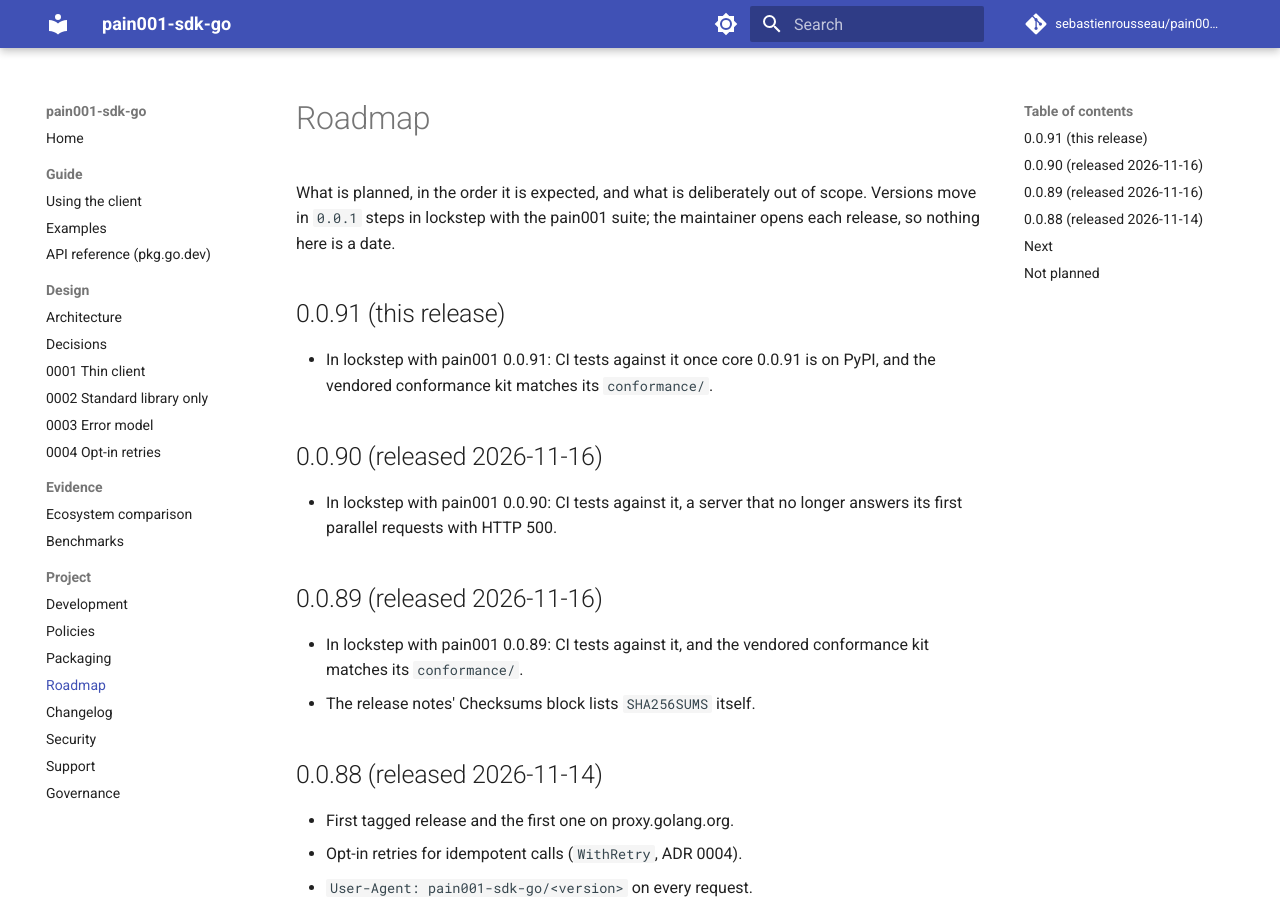
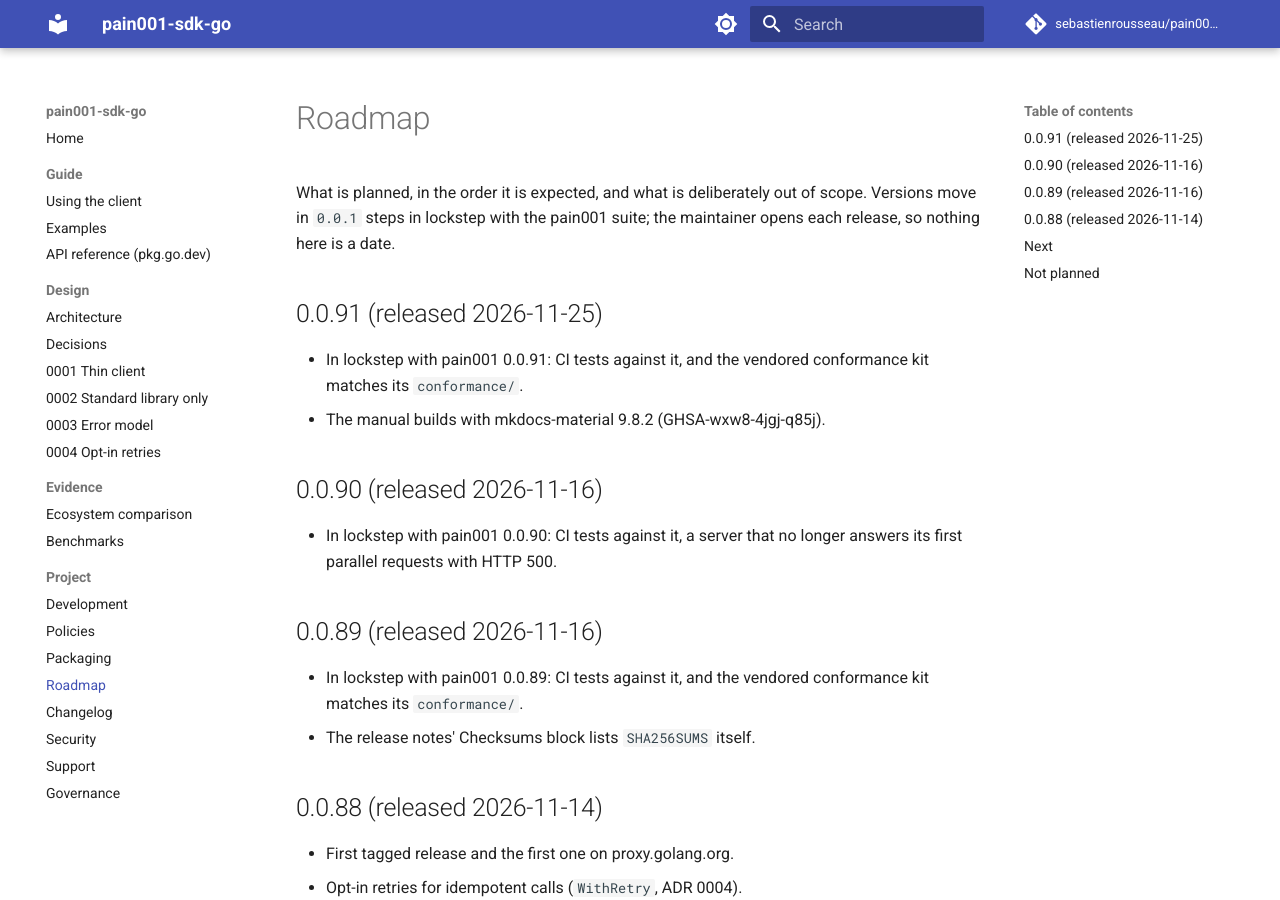
Before and after one commit to sebastienrousseau/pain001-sdk-go, an MkDocs documentation site: the page built from docs/ROADMAP.md, in a window 1280 px wide and 900 px high. Built offline with MkDocs 1.6.1 and Material for MkDocs 9.7.7, drawn with Linux system fonts in a browser that asks for light colours; comment, search, counter and statistics services are not loaded.

Commit message:
chore(release): prepare 0.0.91
Dates the 0.0.91 section 2026-11-25, in lockstep with pain001 0.0.91,
now on PyPI. CI's conformance server moves to pain001[api]==0.0.91:
ci/server-requirements.txt is regenerated with its header command and
its pain001 hashes match PyPI's wheel and sdist. The vendored
conformance kit is byte-identical to core v0.0.91's, which is unchanged
since 0.0.90, so it is not touched.

The release highlights, roadmap, CITATION date and the statements that
name the server CI tests against (install snippets, requirements, the
support notes and the bug form's placeholder) move to 0.0.91; rows and
sections that record earlier releases stay as they were.

---
THE ARCHITECT ᛫ Sebastien Rousseau ᛫ https://sebastienrousseau.com
THE ENGINE ᛞ EUXIS ᛫ Enterprise Unified Execution Intelligence System ᛫ https://euxis.co

Assisted-by: Claude Code:claude-opus-5-5 uv pip-audit
Co-Authored-By: Claude Opus 5.5 <noreply@anthropic.com>
Signed-off-by: Sebastien Rousseau <sebastienrousseau@users.noreply.github.com>

```diff
--- a/docs/ROADMAP.md
+++ b/docs/ROADMAP.md
@@ -7,11 +7,11 @@ out of scope. Versions move in `0.0.1` steps in lockstep with the
 pain001 suite; the maintainer opens each release, so nothing here is a
 date.
 
-## 0.0.91 (this release)
+## 0.0.91 (released 2026-11-25)
 
-- In lockstep with pain001 0.0.91: CI tests against it once core
-  0.0.91 is on PyPI, and the vendored conformance kit matches its
-  `conformance/`.
+- In lockstep with pain001 0.0.91: CI tests against it, and the
+  vendored conformance kit matches its `conformance/`.
+- The manual builds with mkdocs-material 9.8.2 (GHSA-wxw8-4jgj-q85j).
 
 ## 0.0.90 (released 2026-11-16)
 
```
Also changed, not shown: CHANGELOG.md (+3 -2 lines), CONTRIBUTING.md (+1 -1 lines), README.md (+1 -1 lines), SUPPORT.md (+1 -1 lines), docs/POLICIES.md (+1 -1 lines), .github/release-highlights.md, 4 other files.
